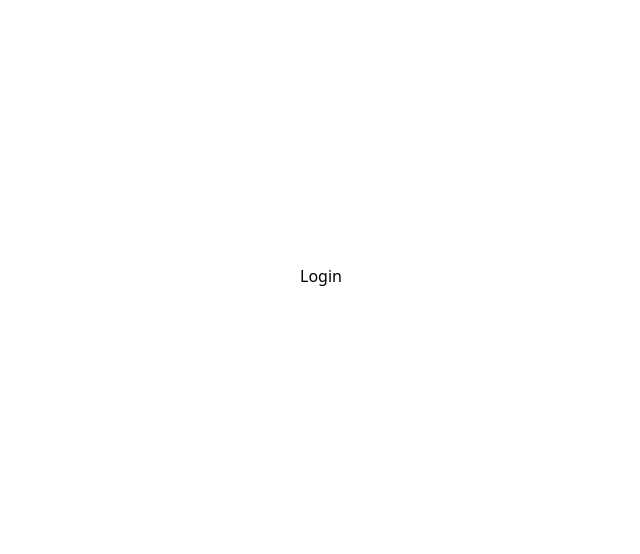
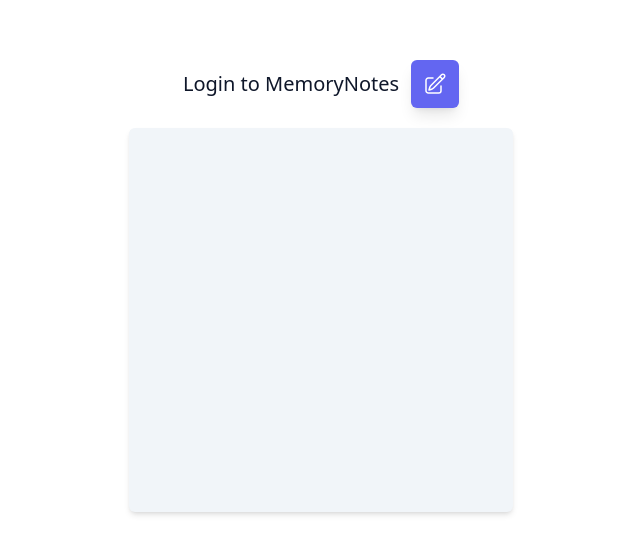
Before and after one commit to samdalvai/react-spring-fs-template, a React (Vite) app in the folder frontend/: page /login in a window 1280 px wide. Shown: the part 124-678 px from the top of the page, without its empty margins (319-959 px from the left). Built offline with nearby package versions, Linux system fonts and the light colour scheme.

Commit message:
Add login text

```diff
--- a/frontend/src/App.tsx
+++ b/frontend/src/App.tsx
@@ -1,5 +1,4 @@
 import { useState } from 'react'
-import reactLogo from './assets/react.svg'
 import Layout from './layout/Layout'
 import AppRouter from './routes/AppRouter'
 
--- a/frontend/src/layout/Card.tsx
+++ b/frontend/src/layout/Card.tsx
@@ -2,7 +2,7 @@
 
 export default function Card({ children }: Props) {
     return (
-        <div className="h-96 w-96 mx-2 bg-white shadow-md rounded-md flex items-center justify-center">
+        <div className="h-96 w-96 mx-2 bg-slate-100 shadow-md rounded-md flex items-center justify-center">
             {children}
         </div>
     )
--- a/frontend/src/pages/Login.tsx
+++ b/frontend/src/pages/Login.tsx
@@ -1,7 +1,21 @@
 import Card from "../layout/Card";
+import pencil from "../assets/pencil-square.svg"
 
 export default function Login() {
-	return (
-		<div>Login</div>
+	return (<div>
+		<div className="py-5 text-xl flex items-center justify-center">
+			<span>
+				<h1 className="text-slate-900 text-xl font-medium">Login to MemoryNotes</h1>
+			</span>
+			<span className="ml-3 p-3 bg-indigo-500 rounded-md shadow-lg">
+				<svg xmlns="http://www.w3.org/2000/svg" fill="none" viewBox="0 0 24 24" strokeWidth={1.5} stroke="white" className="w-6 h-6">
+					<path strokeLinecap="round" strokeLinejoin="round" d="M16.862 4.487l1.687-1.688a1.875 1.875 0 112.652 2.652L10.582 16.07a4.5 4.5 0 01-1.897 1.13L6 18l.8-2.685a4.5 4.5 0 011.13-1.897l8.932-8.931zm0 0L19.5 7.125M18 14v4.75A2.25 2.25 0 0115.75 21H5.25A2.25 2.25 0 013 18.75V8.25A2.25 2.25 0 015.25 6H10" />
+				</svg>
+			</span>
+		</div>
+		<Card>
+
+		</Card>
+	</div>
 	)
 }
```
